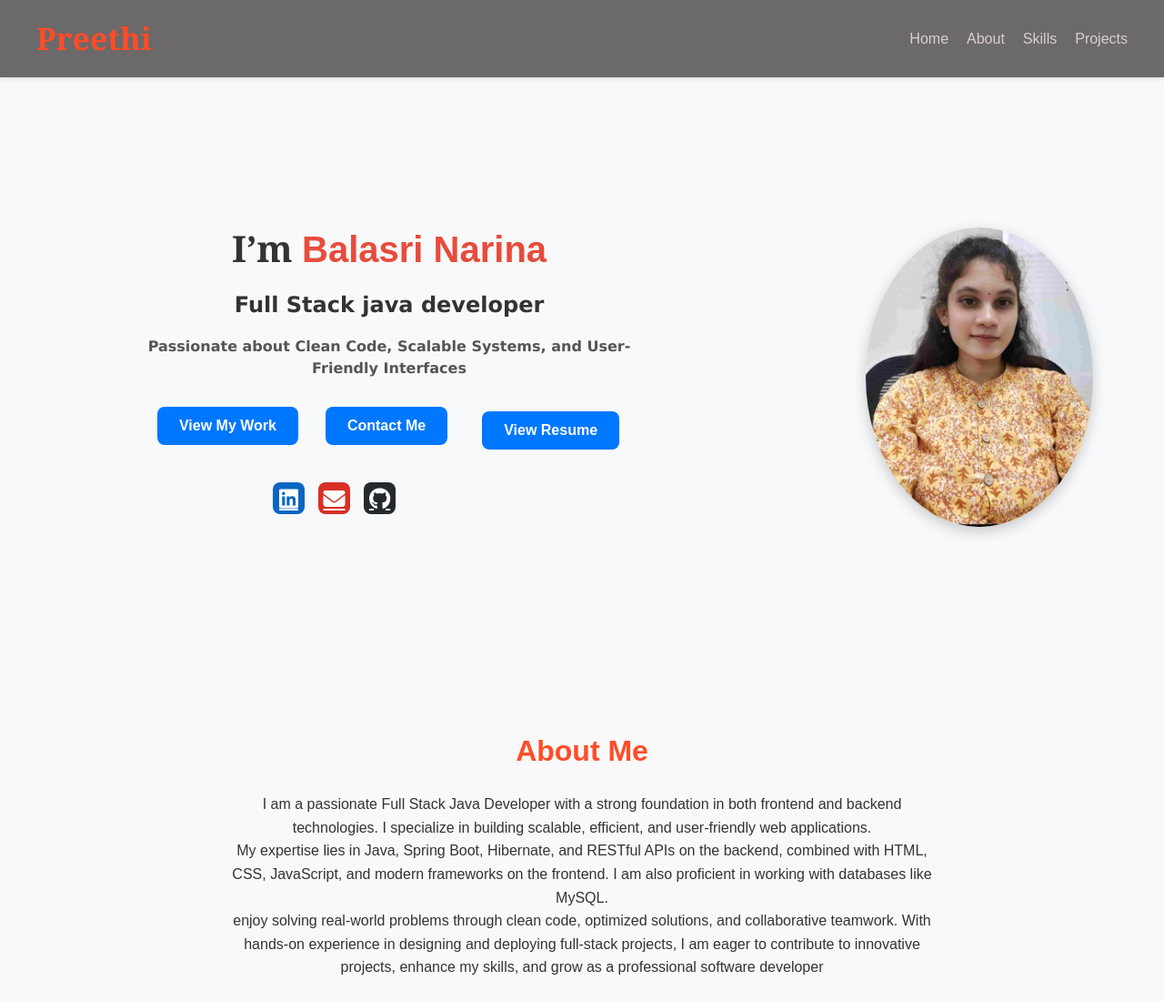
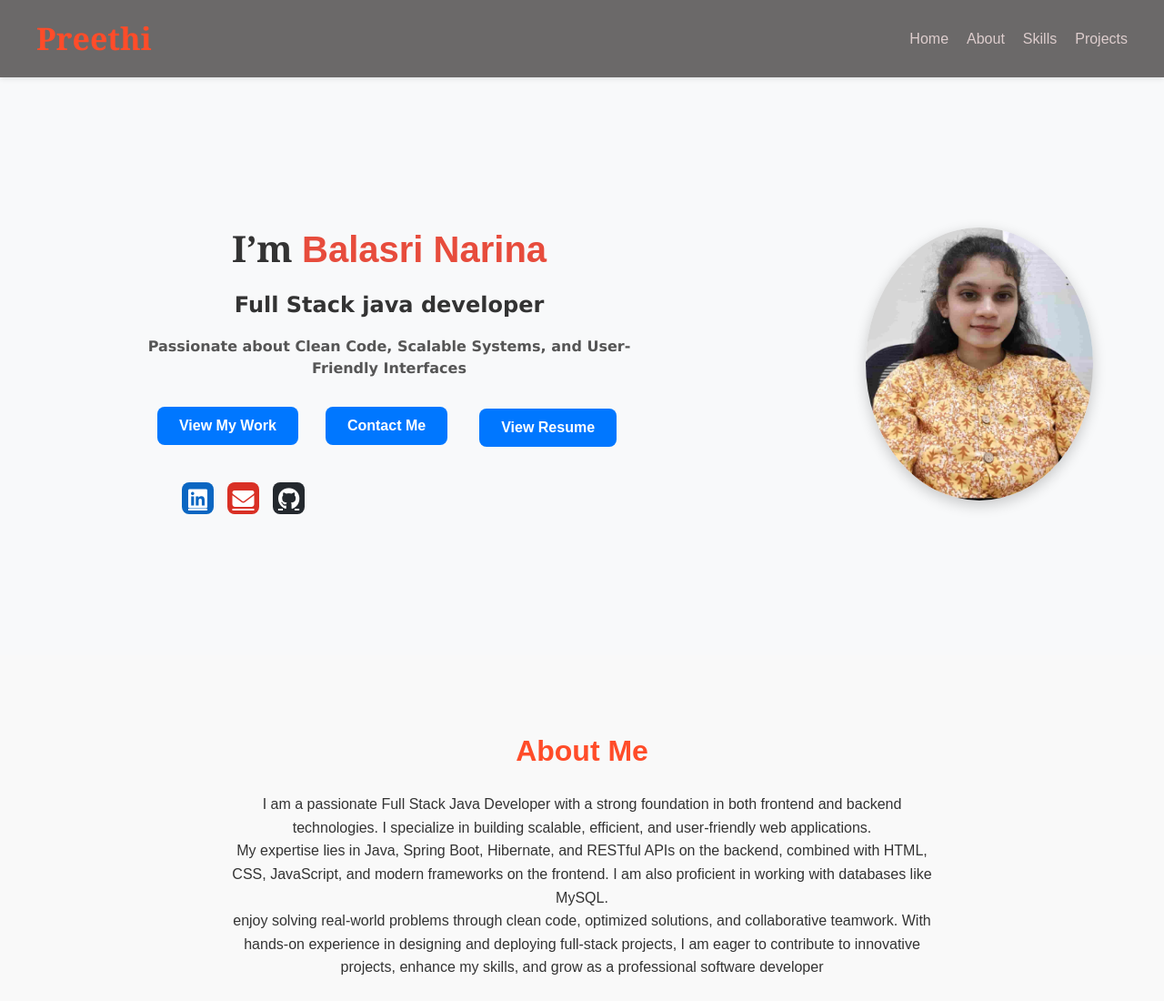
Before and after one commit to Preethi-narina/portfolio, a plain HTML site: page index.html in a window 1280 px wide. Shown: the top 1100 px of the page at 91% size. Drawn offline with Linux system fonts and the light colour scheme.

Commit message:
Modified portfolio1 files

```diff
--- a/index.html
+++ b/index.html
@@ -30,9 +30,6 @@
       <h2> Full Stack java developer</h2>
 
 <p>Passionate about Clean Code, Scalable Systems, and User-Friendly Interfaces</p>
-
-
-
 <div class="button-container">
   <!-- Resume Button -->
 
@@ -88,7 +85,7 @@
     </p>
   </section>
   <!-- ===== SKILLS ===== -->
-<section class="skills">
+<section class="skills" id="skills">
   <h2>Skills & expertise</h2>
   <div class="skills-grid">
 
--- a/style1.css
+++ b/style1.css
@@ -72,13 +72,14 @@ nav { display: flex; justify-content: space-between; align-items: center; }
 .hero-text button {position: relative; font-weight: bold; margin: 10px 10px 0 0; padding: 10px 20px; border: none; background: #ff4c29; color: rgb(253, 251, 251); border-radius: 5px; cursor: pointer; transition: (0.3s); }
 .hero-text .btn-outline { background: transparent; border: 2px solid #f7ca4e; color: #dba480; }
 .hero-text button:hover { transform: scale(1.05); background: lch(63.81% 65.4 53.77); }
-.hero-img img { position: relative; border-radius: 50%; max-width: 250px; max-height: 350px;}
+.hero-img img { position: relative ; right: 10px; border-radius: 50%; max-width: 250px; max-height: 300px;}
 .hero-text1 button{  margin: 10px 10px 0 0; padding: 10px 20px; border: none;color: #13110b; cursor: pointer; transition: (0.3s); background-color: #e84321; border-radius: 5px; }
 .hero-text1 button:hover { transform: scale(1.05); background:aquamarine; }
 @media (max-width: 768px) {
   .hero-container {
     flex-direction: column-reverse;
     text-align: center;
+
   }
   .hero-text h1 { font-size: 2rem; }
   .hero-text h2 { font-size: 1.5rem; }
@@ -571,9 +572,9 @@ footer p {
   transition: 0.3s;
 }
 
-.linkedin-btn { background: #0a66c2;top: 230px;right: 300px; }
-.gmail-btn { background: #d93025; top: 230px; right:300px;}
-.github-btn { background: #24292e;top: 230px;right:300px; }
+.linkedin-btn { background: #0a66c2;top: 230px; }
+.gmail-btn { background: #d93025; top: 230px; right:190px;}
+.github-btn { background: #24292e;top: 230px;right:190px; }
 
 .footer-socials a:hover {
   transform: scale(1.1);
@@ -714,19 +715,19 @@ footer p {
 .github-btn {
     position: fixed;
     top: 530px; /* adjust this value to move it lower */
-    left: 400px; /* or right: 10px; depending on placement */
-    right: 160px;
+    left: 300px; /* or right: 10px; depending on placement */
+    right: 140px;
 }.linkedin-btn {
     position: fixed;
     top: 530px; /* adjust this value to move it lower */
-    left: 300px; /* or right: 10px; depending on placement */
-    right: 160px;
+    left: 200px; /* or right: 10px; depending on placement */
+    right: 140px;
 }
 .gmail-btn {
     position: fixed;
     top: 530px; /* adjust this value to move it lower */
-    left: 350px; /* or right: 10px; depending on placement */
-    right: 160px;
+    left: 250px; /* or right: 10px; depending on placement */
+    right: 140px;
 }
 
 .resume-btn {
@@ -744,8 +745,8 @@ footer p {
   font-weight: bold;
   transition: background-color 0.3s;
   position: relative;
-  top:5px;
- left: 8px;
+  top:2px;
+ left: 5px;
  right: 130px;
 }
 
```
